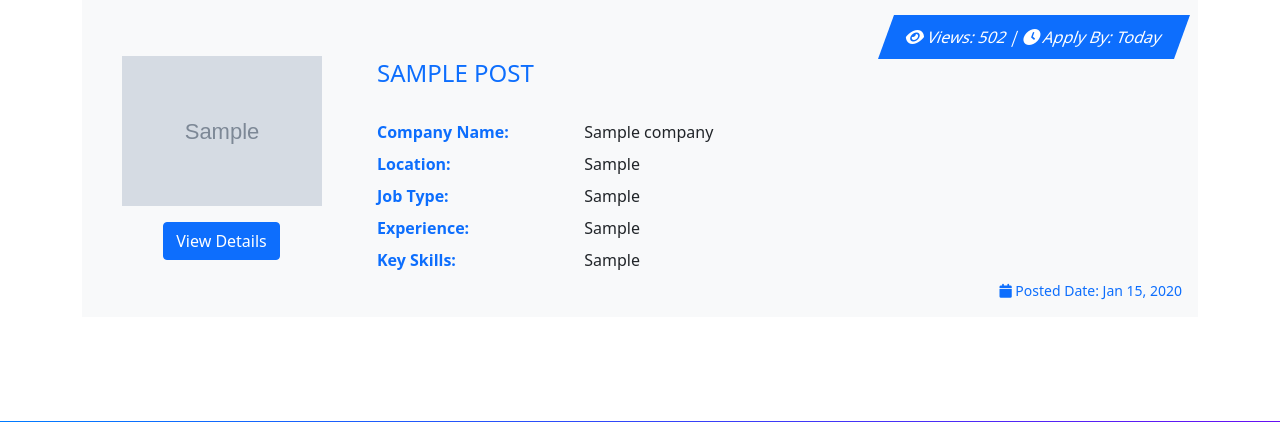
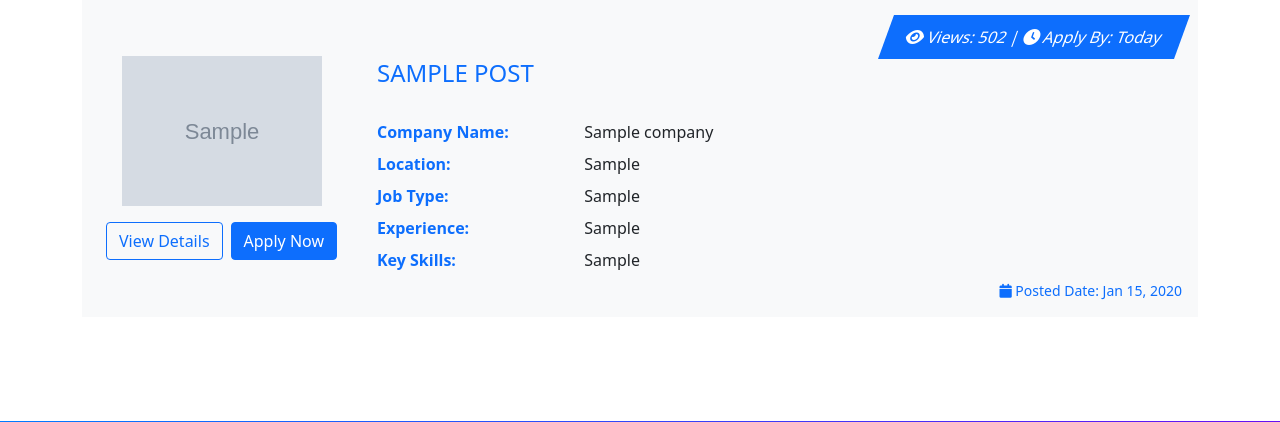
Before and after one commit to nishanlimbuchemjong/AI-Resume-Scanner, a Flask app: page /all-job-posts in a window 1280 px wide. Shown: the part 159-581 px from the top of the page. Run offline with Flask 3, Linux system fonts and the light colour scheme; tables that the repository leaves empty hold one stand-in row (values such as "Sample post"); grey boxes marked "Sample" are stand-in pictures; some libraries are stand-ins or nearby versions.

Commit message:
two buttons-view and apply now added on same row after company logo on all_posts.html page; also two buttons - view and update button added on company_jobPosts.html page

```diff
--- a/templates/all_posts.html
+++ b/templates/all_posts.html
@@ -28,8 +28,10 @@
                                 <!-- Left Side: Logo & Button -->
                                 <div class="col-md-3 d-flex flex-column align-items-center justify-content-center p-3">
                                     <img src="{{ url_for('media_files', filename='uploads/logos/' + job.company.company_logo) }}" alt="Company Logo" class="img-fluid" style="max-width: 200px;">
-                                    <a href="{{ url_for('job_details', job_id=job.job_id) }}" class="btn btn-primary mt-3">View Details</a>
-
+                                    <div class="d-flex gap-2 mt-3">
+                                        <a href="{{ url_for('job_details', job_id=job.job_id) }}" class="btn btn-outline-primary">View Details</a>
+                                        <a href="{{ url_for('apply_for_job', job_id=job.job_id) }}" class="btn btn-primary">Apply Now</a>
+                                    </div>
                                 </div>
 
                                 <!-- Right Side: Job Details -->
--- a/templates/company_jobPosts.html
+++ b/templates/company_jobPosts.html
@@ -28,8 +28,10 @@
                                 <!-- Left Side: Logo & Button -->
                                 <div class="col-md-3 d-flex flex-column align-items-center justify-content-center p-3">
                                     <img src="{{ url_for('media_files', filename='uploads/logos/' + job.company.company_logo) }}" alt="Company Logo" class="img-fluid" style="max-width: 200px;">
-                                    <a href="{{ url_for('post_details', job_id=job.job_id) }}" class="btn btn-primary mt-3">View Details</a>
-
+                                    <div class="d-flex gap-2 mt-3">
+                                        <a href="{{ url_for('post_details', job_id=job.job_id) }}" class="btn btn-outline-primary">View Details</a>
+                                        <a href="" class="btn btn-primary">Update Now</a>
+                                    </div>
                                 </div>
 
                                 <!-- Right Side: Job Details -->
```
